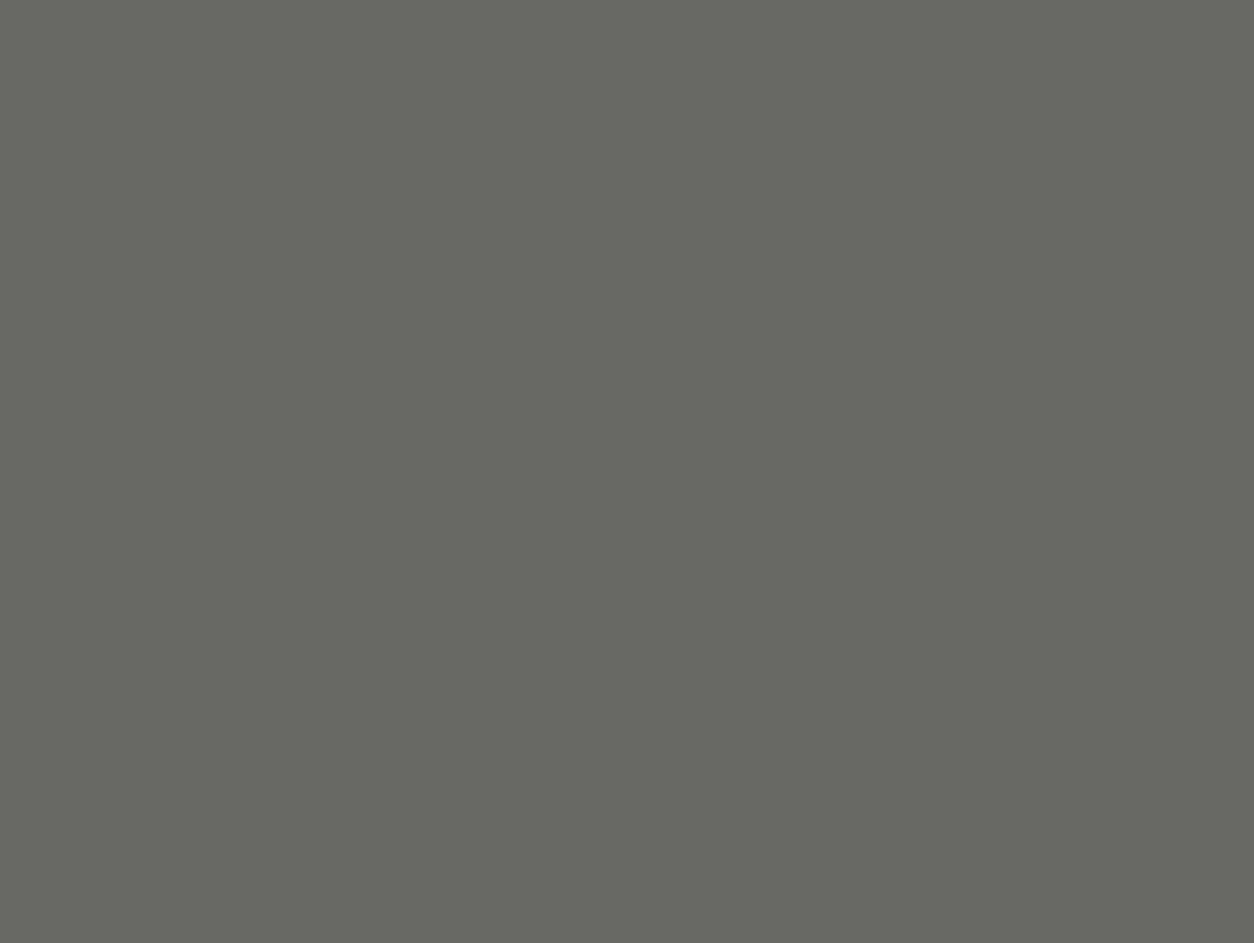
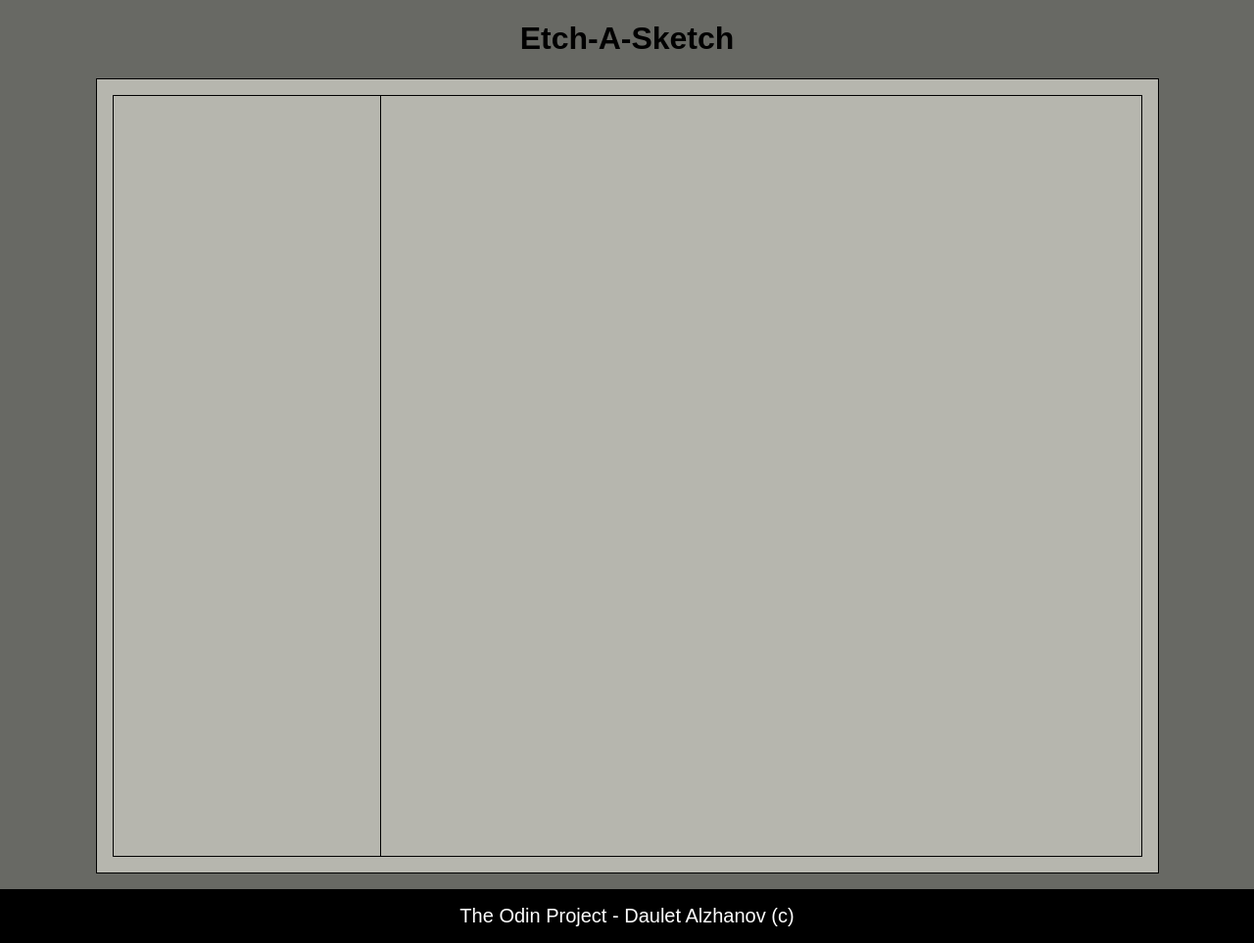
Before and after one commit to dauletalzhanov/EtchASketch, a plain HTML site: page index.html in a window 1280 px wide. Shown: the whole page at 98% size. Before the commit the page ends 800 px from the top, so only its background shows below. Drawn offline with Linux system fonts and the light colour scheme.

Commit message:
updated css and style

```diff
--- a/index.html
+++ b/index.html
@@ -8,7 +8,18 @@
 	<script type="text/javascript" src="script.js" defer></script>
 </head>
 <body>
+	<h1> Etch-A-Sketch </h1>
+	<div>
+		<div class="panel">
 
+		</div>
 
+		<div class="pad ">
+
+		</div>
+
+	</div>
+
+	<h2> The Odin Project - Daulet Alzhanov (c) </h2>
 </body>
 </html>
--- a/style.css
+++ b/style.css
@@ -1,5 +1,58 @@
 body {
 	background-color: rgb(104, 105, 100, 1.0);
 	display: flex;
+	flex-direction: column;
+	flex-wrap: on;
+	margin: auto 0;
+
 
 }
+
+h1 {
+	text-align: center;
+	font-family: sans-serif;
+	font-weight: 900;
+}
+
+h2 {
+	text-align: center;
+	font-family: sans-serif;
+	font-weight: 100;
+	font-size: 20px;
+
+	padding: 1rem;
+	margin-bottom: 0;
+
+	color: white;
+	background-color: black;
+
+}
+
+body div {
+	display: flex;
+	margin: auto;
+	border: 1px solid black;
+	background-color: rgb(182, 182, 174, 1.0);
+	padding: 1rem;
+
+
+}
+
+.panel {
+	border: 1px solid black;
+	border-right: none;
+	padding: 1rem;
+	width: 200px;
+	height: 750px;
+
+	width: 15rem;
+	height: 46.5rem;
+}
+
+.pad {
+	border: 1px solid black;
+
+
+	width: 46.5rem;
+	height: 46.5rem;
+}
```
